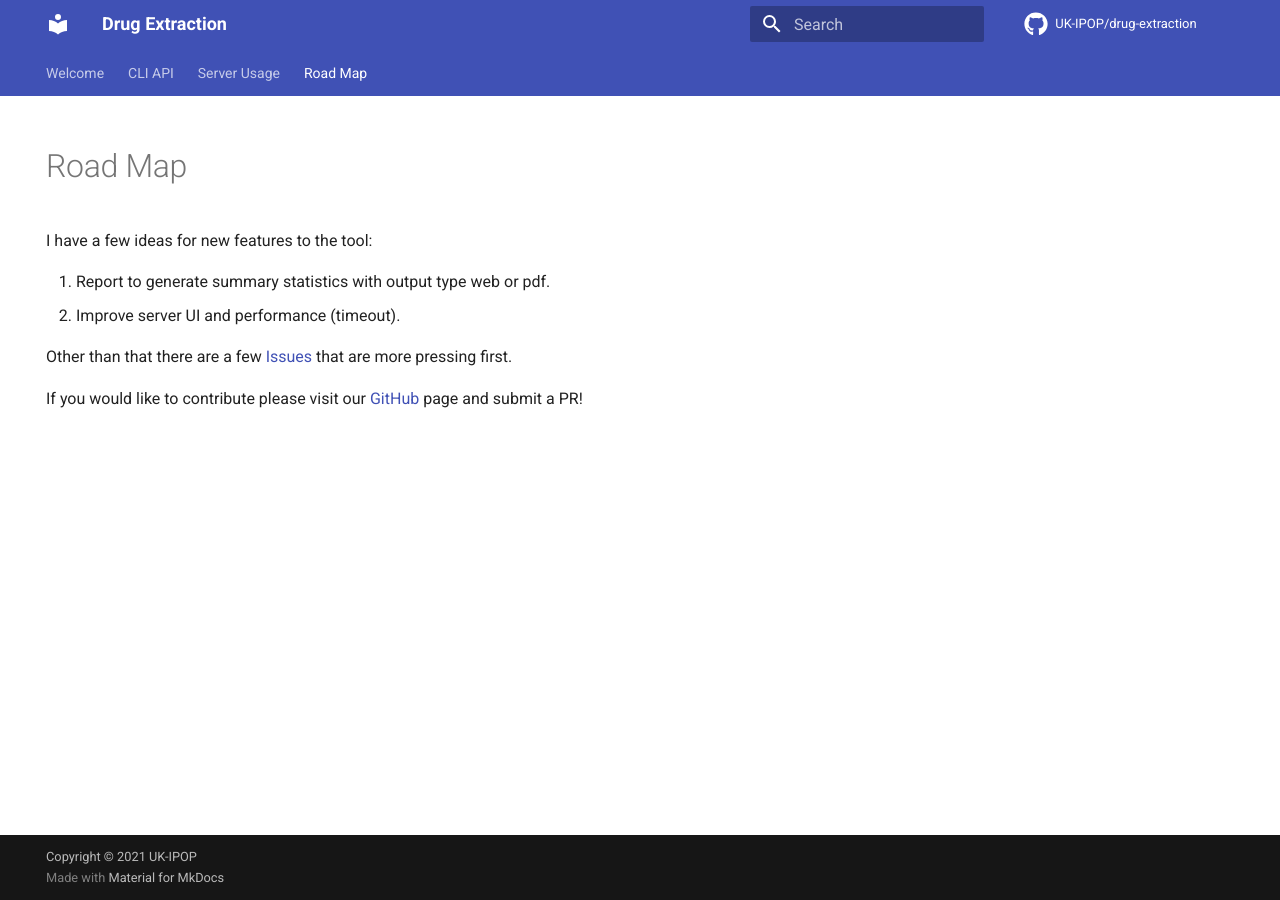
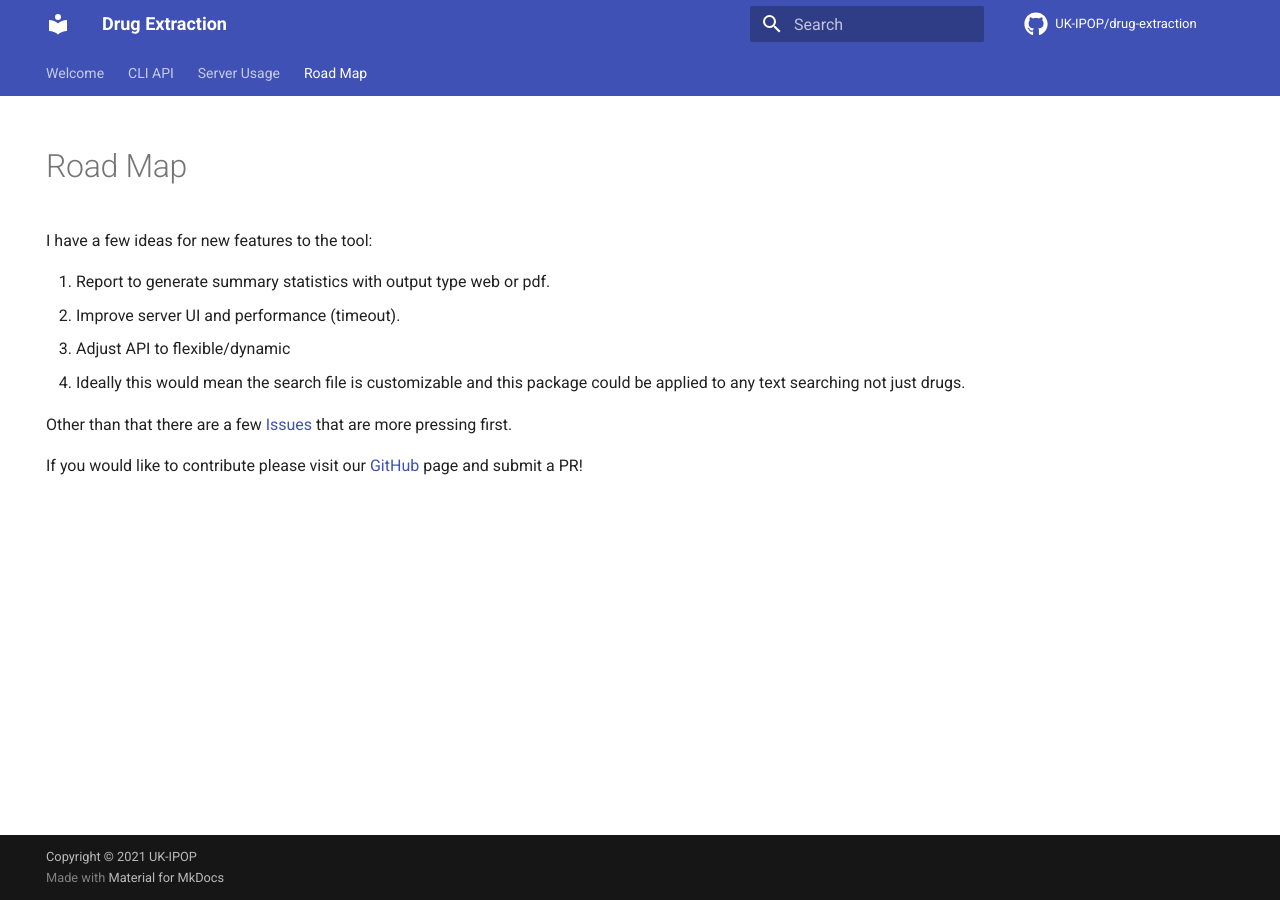
Before and after one commit to UK-IPOP/drug-extraction, an MkDocs documentation site: the page built from docs/docs/upcoming.md, in a window 1280 px wide. Built offline with MkDocs 1.6.1 and Material for MkDocs 9.7.7, drawn with Linux system fonts in a browser that asks for light colours; comment, search, counter and statistics services are not loaded.

Commit message:
Update docs.

```diff
--- a/docs/docs/upcoming.md
+++ b/docs/docs/upcoming.md
@@ -9,6 +9,8 @@ I have a few ideas for new features to the tool:
 
 1. Report to generate summary statistics with output type web or pdf.
 2. Improve server UI and performance (timeout).
+3. Adjust API to flexible/dynamic
+   1. Ideally this would mean the search file is customizable and this package could be applied to any text searching not just drugs.
 
 Other than that there are a few [Issues](https://github.com/UK-IPOP/drug-extraction/issues) that are more pressing first.
 
```
Also changed, not shown: CONTRIBUTING.md (added), README.md.
